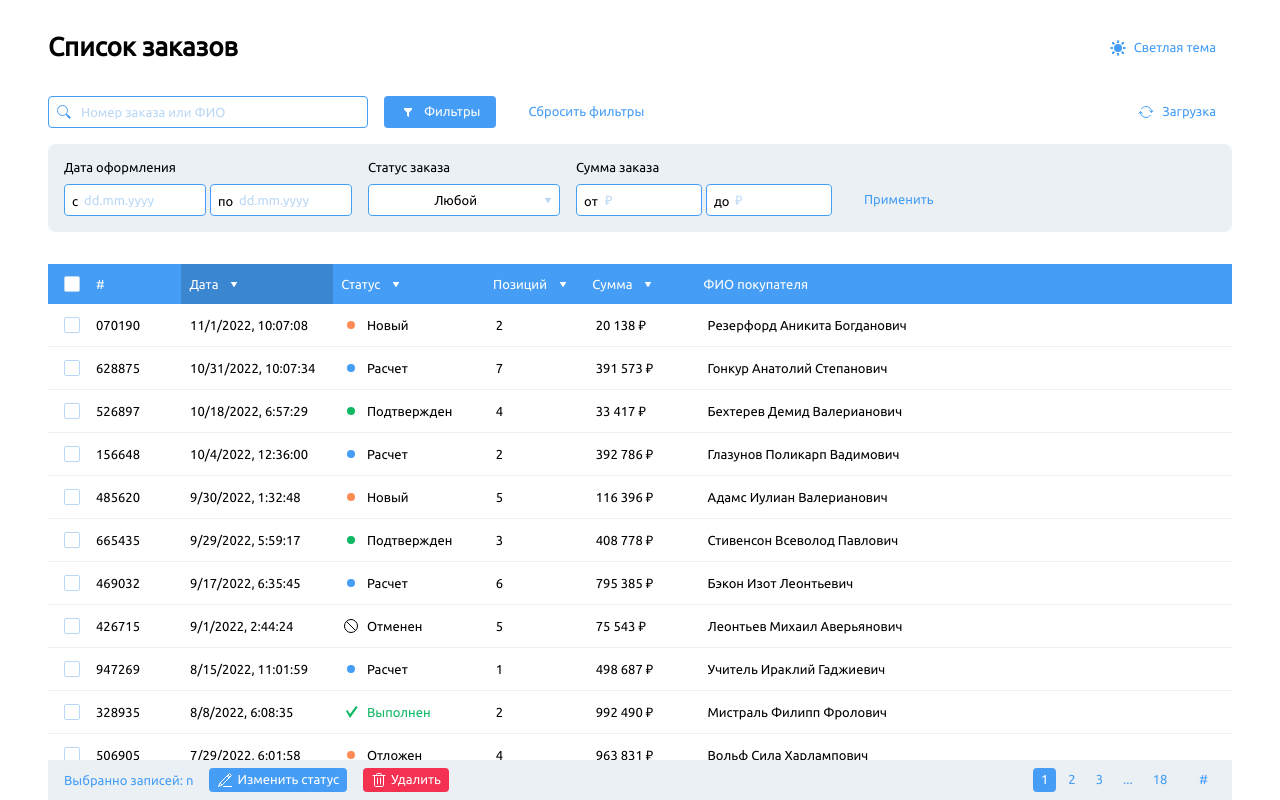
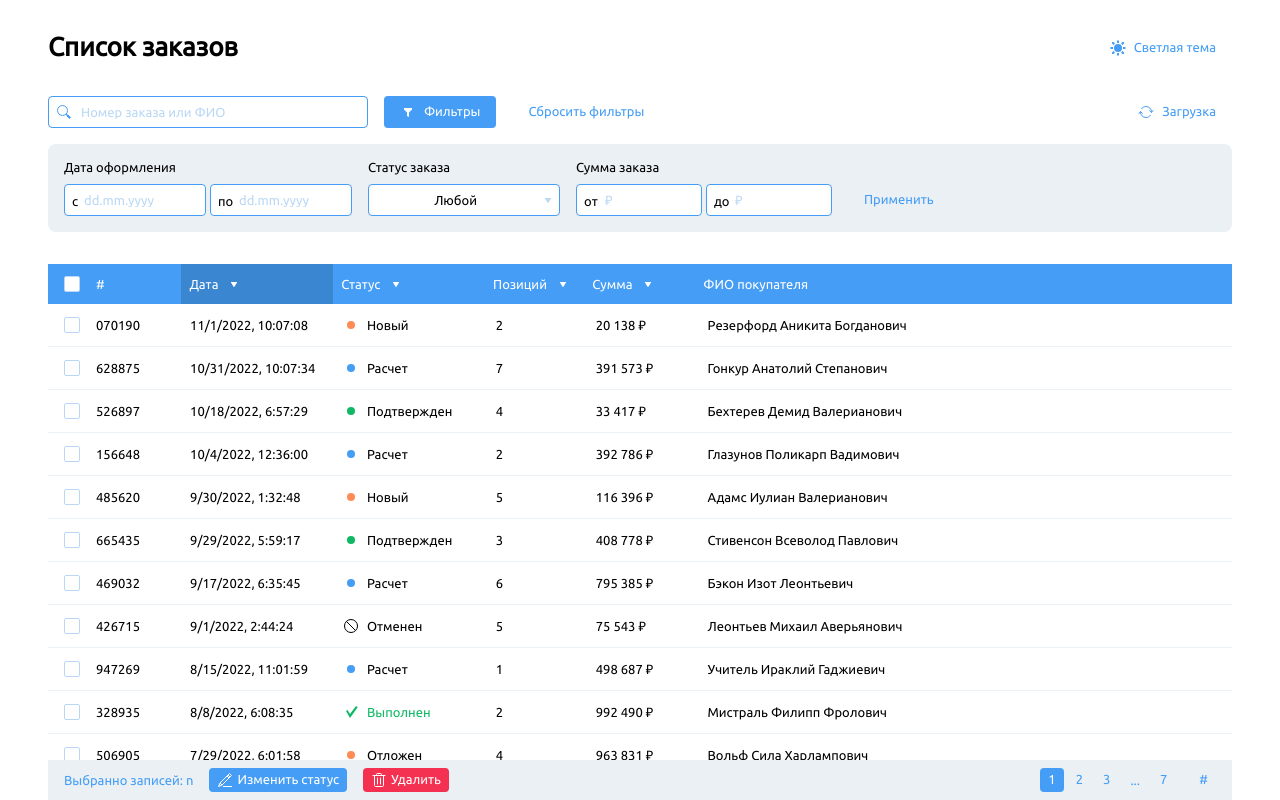
Before and after one commit to Algeps/admin-panel, a React (Create React App) app: page / in a window 1280 px wide. Built offline with nearby package versions, Linux system fonts and the light colour scheme; the HTML template or start-up script is replaced by a standard one.

Commit message:
add pagination

```diff
--- a/src/features/pageAdmin/components/OrderTable/DropdownNumberPage/DropdownNumberPage.jsx
+++ b/src/features/pageAdmin/components/OrderTable/DropdownNumberPage/DropdownNumberPage.jsx
@@ -1,46 +1,60 @@
+import { useState, useEffect } from 'react';
+import classNames from 'classnames';
+import { useDispatch, useSelector } from 'react-redux';
+
 import {
   Button,
-  Dropdown,
   ButtonSizeTypes,
   ButtonColorTypes,
   Input,
 } from 'src/shared/components';
+import styles from './DropdownNumberPage.module.css';
+import { setFilter } from 'src/features/PageAdmin/store/filters/filtersSlice';
+import { getPageNumber } from 'src/features/PageAdmin/store/filters/filtersSelector';
 
-import classNames from 'classnames';
-import styles from './DropdownNumberPage.module.css';
-import { useState } from 'react';
-
-export const DropdownNumberPage = ({ className }) => {
-  const [pageNumber, setPageNumber] = useState('');
 const createHandleChange = (setter) => [
   ({ target: { value } }) => setter(value),
   () => setter(''),
 ];
+
+export const DropdownNumberPage = ({ className }) => {
+  const dispatch = useDispatch();
+  const currentNumberPage = useSelector(getPageNumber);
+  const [pageNumber, setPageNumber] = useState(currentNumberPage);
+  const [isOpen, setIsOpen] = useState(false);
   const [onPageNumberChange, onPageNumberReset] =
     createHandleChange(setPageNumber);
 
+  const toggleDropdown = () => {
+    setIsOpen((val) => !val);
+  };
+
+  useEffect(() => {
+    dispatch(setFilter({ key: 'pageNumber', value: pageNumber }));
+  }, [pageNumber]);
+
   return (
-    <Dropdown
-      trigger={
+    <div className={classNames(styles._, className)}>
       <Button
         size={ButtonSizeTypes.sizeSlim}
-          color={ButtonColorTypes.colorClearBlue}
+        color={
+          isOpen ? ButtonColorTypes.colorBlue : ButtonColorTypes.colorClearBlue
+        }
+        onClick={toggleDropdown}
       >
         <span>#</span>
       </Button>
-      }
-      overlay={
-        <>
+      {isOpen && (
+        <div className={classNames(styles.overlay)}>
           <span>Номер страницы</span>
           <Input
             placeholder='Введите'
-            value={pageNumber}
+            value={currentNumberPage}
             onChange={onPageNumberChange}
             onReset={onPageNumberReset}
           />
-        </>
-      }
-      childrenClassNames={{ overlay: classNames(styles.overlay) }}
-    />
+        </div>
+      )}
+    </div>
   );
 };
--- a/src/features/pageAdmin/components/OrderTable/DropdownNumberPage/DropdownNumberPage.module.css
+++ b/src/features/pageAdmin/components/OrderTable/DropdownNumberPage/DropdownNumberPage.module.css
@@ -1,8 +1,20 @@
+._ {
+  position: relative;
+}
+
 .overlay {
+  position: absolute;
+  z-index: 1;
+  display: flex;
+  flex-direction: column;
+  border-radius: 0.5rem;
+  background-color: var(--color-white);
   right: 0;
   bottom: 1.75rem;
   width: 10rem;
   padding: 1rem;
   gap: 0.5rem;
   box-sizing: border-box;
+  box-shadow: 0px 8px 24px rgba(0, 0, 0, 0.1), 0px 4px 8px rgba(0, 0, 0, 0.1),
+    0px 2px 2px rgba(0, 0, 0, 0.1);
 }
--- a/src/features/pageAdmin/components/OrderTable/OrderTableFooter/OrderTableFooter.jsx
+++ b/src/features/pageAdmin/components/OrderTable/OrderTableFooter/OrderTableFooter.jsx
@@ -1,16 +1,12 @@
 import styles from './OrderTableFooter.module.css';
 import classNames from 'classnames';
 
-import {
-  Button,
-  TableFooter,
-  ButtonSizeTypes,
-  ButtonColorTypes,
-} from 'src/shared/components';
+import { Button, TableFooter, ButtonSizeTypes } from 'src/shared/components';
 import { DropdownDeleteRow } from '../DropdownDeleteRow/DropdownDeleteRow';
+import { Pagination } from './Pagination/Pagination';
 import { DropdownNumberPage } from '../DropdownNumberPage/DropdownNumberPage';
 
-export const OrderTableFooter = () => {
+export const OrderTableFooter = ({ numberOfRow }) => {
   return (
     <TableFooter className={styles._}>
       <div className={styles.group}>
@@ -21,35 +17,10 @@ export const OrderTableFooter = () => {
         <DropdownDeleteRow />
       </div>
       <div className={styles.group}>
-        <div className={classNames(styles.group, styles.numberPageGroup)}>
-          <Button size={ButtonSizeTypes.sizeSlim}>
-            <span>1</span>
-          </Button>
-          <Button
-            size={ButtonSizeTypes.sizeSlim}
-            color={ButtonColorTypes.colorClearBlue}
-          >
-            <span>2</span>
-          </Button>
-          <Button
-            size={ButtonSizeTypes.sizeSlim}
-            color={ButtonColorTypes.colorClearBlue}
-          >
-            <span>3</span>
-          </Button>
-          <Button
-            size={ButtonSizeTypes.sizeSlim}
-            color={ButtonColorTypes.colorClearBlue}
-          >
-            <span>...</span>
-          </Button>
-          <Button
-            size={ButtonSizeTypes.sizeSlim}
-            color={ButtonColorTypes.colorClearBlue}
-          >
-            <span>18</span>
-          </Button>
-        </div>
+        <Pagination
+          className={classNames(styles.group, styles.numberPageGroup)}
+          numberOfRow={numberOfRow}
+        />
         <DropdownNumberPage />
       </div>
     </TableFooter>
--- /dev/null
+++ b/src/features/pageAdmin/components/OrderTable/OrderTableFooter/Pagination/Pagination.jsx
@@ -0,0 +1,86 @@
+import { useSelector, useDispatch } from 'react-redux';
+
+import styles from './Pagination.module.css';
+import { PAGE_SIZE } from 'src/features/PageAdmin/lib/pageAdmin.constants';
+import { getPageNumber } from 'src/features/PageAdmin/store/filters/filtersSelector';
+import { setFilter } from 'src/features/PageAdmin/store/filters/filtersSlice';
+import {
+  Button,
+  ButtonSizeTypes,
+  ButtonColorTypes,
+} from 'src/shared/components';
+
+const ELLIPSIS = '...';
+
+const getMassiveOfNumbers = (numberOfElements, currentNumber) => {
+  const temp = [];
+  if (numberOfElements <= 5) {
+    for (let i = 0; i < numberOfElements; ++i) {
+      temp[i] = i + 1;
+    }
+  } else if (currentNumber <= 2) {
+    for (let i = 0; i < 3; ++i) {
+      temp[i] = i + 1;
+    }
+    temp.push(ELLIPSIS, numberOfElements);
+  } else if (currentNumber === 3) {
+    for (let i = 0; i < 4; ++i) {
+      temp[i] = i + 1;
+    }
+    temp.push(ELLIPSIS, numberOfElements);
+  } else if (currentNumber >= 4 && currentNumber < numberOfElements - 2) {
+    temp.push(
+      1,
+      ELLIPSIS,
+      currentNumber - 1,
+      currentNumber,
+      currentNumber + 1,
+      ELLIPSIS,
+      numberOfElements
+    );
+  } else {
+    temp.push(
+      1,
+      ELLIPSIS,
+      numberOfElements - 2,
+      numberOfElements - 1,
+      numberOfElements
+    );
+  }
+  return temp;
+};
+
+export const Pagination = ({ className, numberOfRow }) => {
+  const dispatch = useDispatch();
+  const currentNumberPage = Number(useSelector(getPageNumber));
+  const numberOfPage = Math.ceil(numberOfRow / PAGE_SIZE);
+
+  const massiveNumbers = getMassiveOfNumbers(numberOfPage, currentNumberPage);
+  const handleSwitchPageOnClick = (e) => {
+    dispatch(setFilter({ key: 'pageNumber', value: e }));
+  };
+  return (
+    <div className={className}>
+      {massiveNumbers.map((e, index) =>
+        e != ELLIPSIS ? (
+          <Button
+            key={index}
+            size={ButtonSizeTypes.sizeSlim}
+            color={
+              e === currentNumberPage
+                ? ButtonColorTypes.colorBlue
+                : ButtonColorTypes.colorClearBlue
+            }
+            onClick={() => handleSwitchPageOnClick(e)}
+          >
+            <span>{e}</span>
+          </Button>
+        ) : (
+          <span key={index} className={styles.elipsis}>
+            {e}
+          </span>
+        )
+      )}
+    </div>
+  );
+};
--- /dev/null
+++ b/src/features/pageAdmin/components/OrderTable/OrderTableFooter/Pagination/Pagination.module.css
@@ -0,0 +1,5 @@
+.elipsis {
+  background: transparent;
+  color: var(--color-blue);
+  padding: 0.25rem 0.5rem 0.25rem 0.5rem;
+}
--- a/src/features/pageAdmin/components/OrderTable/index.jsx
+++ b/src/features/pageAdmin/components/OrderTable/index.jsx
@@ -7,12 +7,12 @@ import { OrderTableBody } from './OrderTableBody/OrderTableBody';
 import { OrderTableFooter } from './OrderTableFooter/OrderTableFooter';
 
 export const OrderTable = () => {
-  const orders = useSelector(getOrders);
+  const [orders, numberOfRow] = useSelector(getOrders);
   return (
     <Table>
       <OrderTableHeader></OrderTableHeader>
       <OrderTableBody orders={orders}></OrderTableBody>
-      <OrderTableFooter></OrderTableFooter>
+      <OrderTableFooter numberOfRow={numberOfRow}></OrderTableFooter>
     </Table>
   );
 };
--- a/src/features/pageAdmin/store/filters/filtersSelector.jsx
+++ b/src/features/pageAdmin/store/filters/filtersSelector.jsx
@@ -7,4 +7,4 @@ export const getStatuses = (state) => state.filters.statuses;
 export const getSortColumn = (state) => state.filters.sortColumn;
 export const getDirection = (state) => state.filters.direction;
 export const getSelectedStatuses = (state) => state.filters.selectedStatuses;
-export const getNumberOfPage = (state) => state.filters.numberOfPage;
+export const getPageNumber = (state) => state.filters.pageNumber;
--- a/src/features/pageAdmin/store/filters/filtersSlice.jsx
+++ b/src/features/pageAdmin/store/filters/filtersSlice.jsx
@@ -10,7 +10,7 @@ const initialState = {
   sortColumn: 'date',
   direction: 1,
   amount: '',
-  numberOfPage: 1,
+  pageNumber: 1,
 };
 
 const filtersSlice = createSlice({
--- a/src/features/pageAdmin/store/orders/ordersSelector.jsx
+++ b/src/features/pageAdmin/store/orders/ordersSelector.jsx
@@ -1,4 +1,5 @@
 import { createSelector } from '@reduxjs/toolkit';
+import { PAGE_SIZE } from 'src/features/PageAdmin/lib/pageAdmin.constants';
 
 const getOrderList = (state) => state.orders.orders;
 const getFilters = (state) => state.filters;
@@ -20,9 +21,15 @@ export const getOrders = createSelector(
         filteringByStatus(e.status, filters.statuses)
     );
     temp.sort((e1, e2) => sortingByField(e1, e2, filters));
-    return temp;
+    return [pagination(temp, filters), temp.length];
   }
 );
+
+const pagination = (orders, filters) => {
+  const begin = PAGE_SIZE * (filters.pageNumber - 1);
+  const end = PAGE_SIZE * filters.pageNumber;
+  return orders.slice(begin, end);
+};
 
 const sortingByField = (e1, e2, filters) => {
   if (filters.sortColumn === 'date' || filters.sortColumn === 'status') {
```
Also changed, not shown: 1 other file (tests, documents, lock files or other folders). Lines whose indentation alone changed are shown as unchanged.
